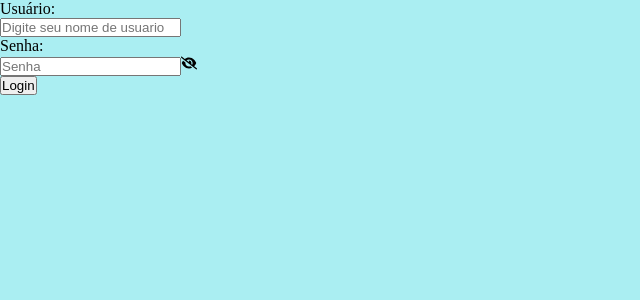
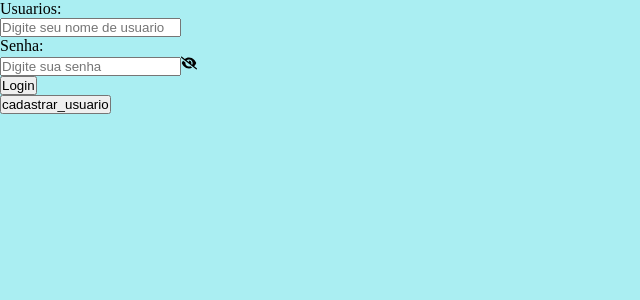
Before and after one commit to LucasYohan/PWIII-FILME-FRONT, a React (Create React App) app: page /login in a window 1280 px wide. Shown: the top 300 px of the page, without its empty margins (0-640 px from the left). Built offline with nearby package versions, Linux system fonts and the light colour scheme.

Commit message:
Front correcao

```diff
--- a/src/App.jsx
+++ b/src/App.jsx
@@ -1,27 +1,13 @@
 import { BrowserRouter, Routes, Route, Navigate, useLocation } from "react-router-dom";
-import Container from "./components/layout/Container/Container";
 import Home from "./components/pages/Home/Home";
-import Navbar from "./components/layout/Navbar/Navbar";
 import ListarFilme from "./components/pages/Filmes/Listar_filme/ListarFilme";
 import CadastrarFilme from "./components/pages/Filmes/Cadastrar_filme/CadastrarFilme";
 import CadastrarUsuario from "./components/pages/Usuarios/Cadastrar_usuario/Cadastrar_usuario";
-import Login from "./components/pages/Usuarios/Login/Login";
+import Login from "./components/pages/Login/Login";
 
 function App() {
   return (
-    <BrowserRouter>
-      <MainLayout />
-    </BrowserRouter>
-  );
-}
-
-function MainLayout() {
-  const location = useLocation();
-  const hiddenNavbarRoutes = ["/login", "/cadastrar_usuario"];
-
-  return (
-    <Container>
-      {!hiddenNavbarRoutes.includes(location.pathname) && <Navbar />}
+    <BrowserRouter className='body'>
       <Routes>
         <Route path="/" element={<Navigate to="/login" />} />
         <Route path="/login" element={<Login />} />
@@ -30,7 +16,7 @@ function MainLayout() {
         <Route path="/listar_filme" element={<ListarFilme />} />
         <Route path="/cadastrar_filme" element={<CadastrarFilme />} />
       </Routes>
-    </Container>
+    </BrowserRouter>
   );
 }
 
```
